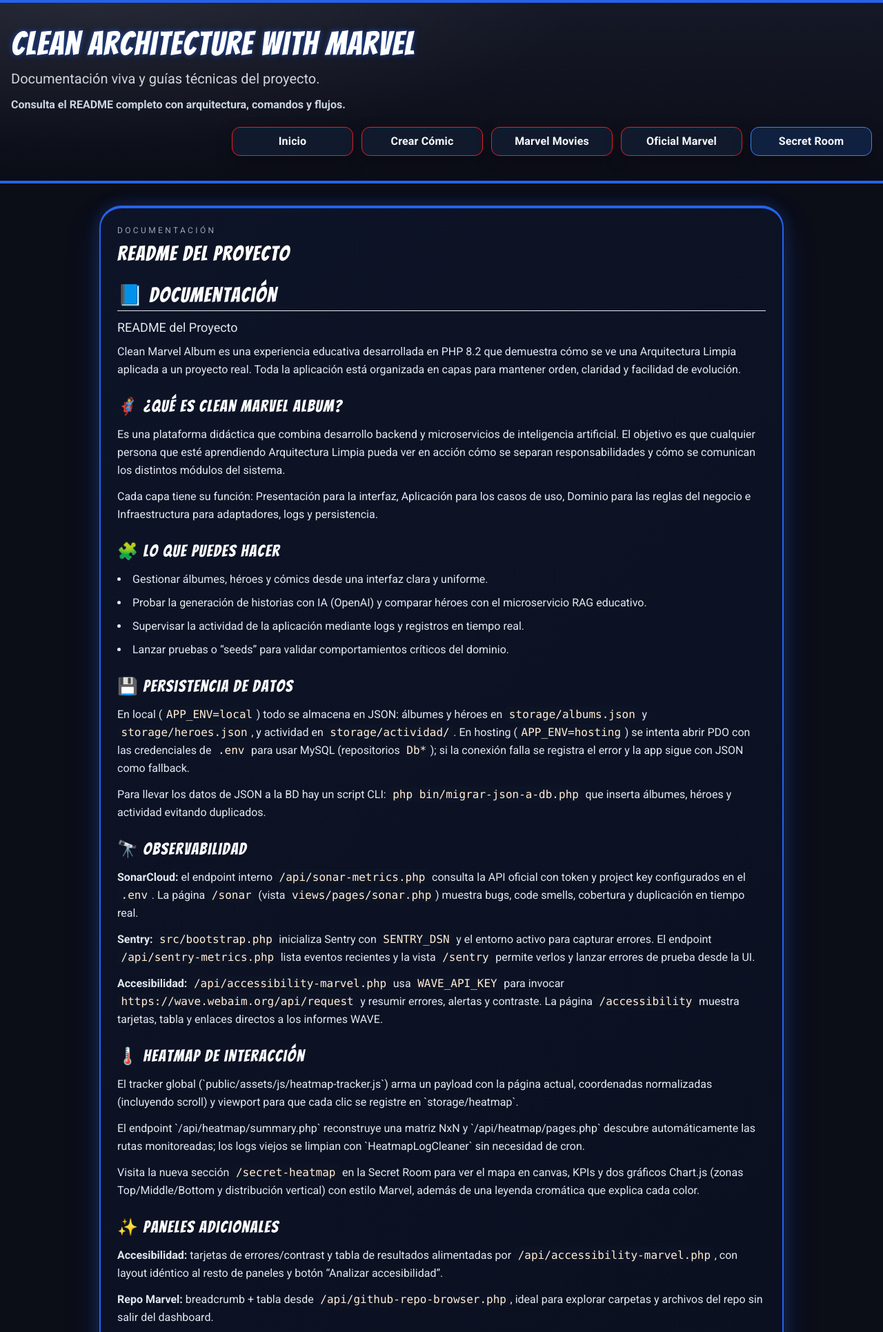
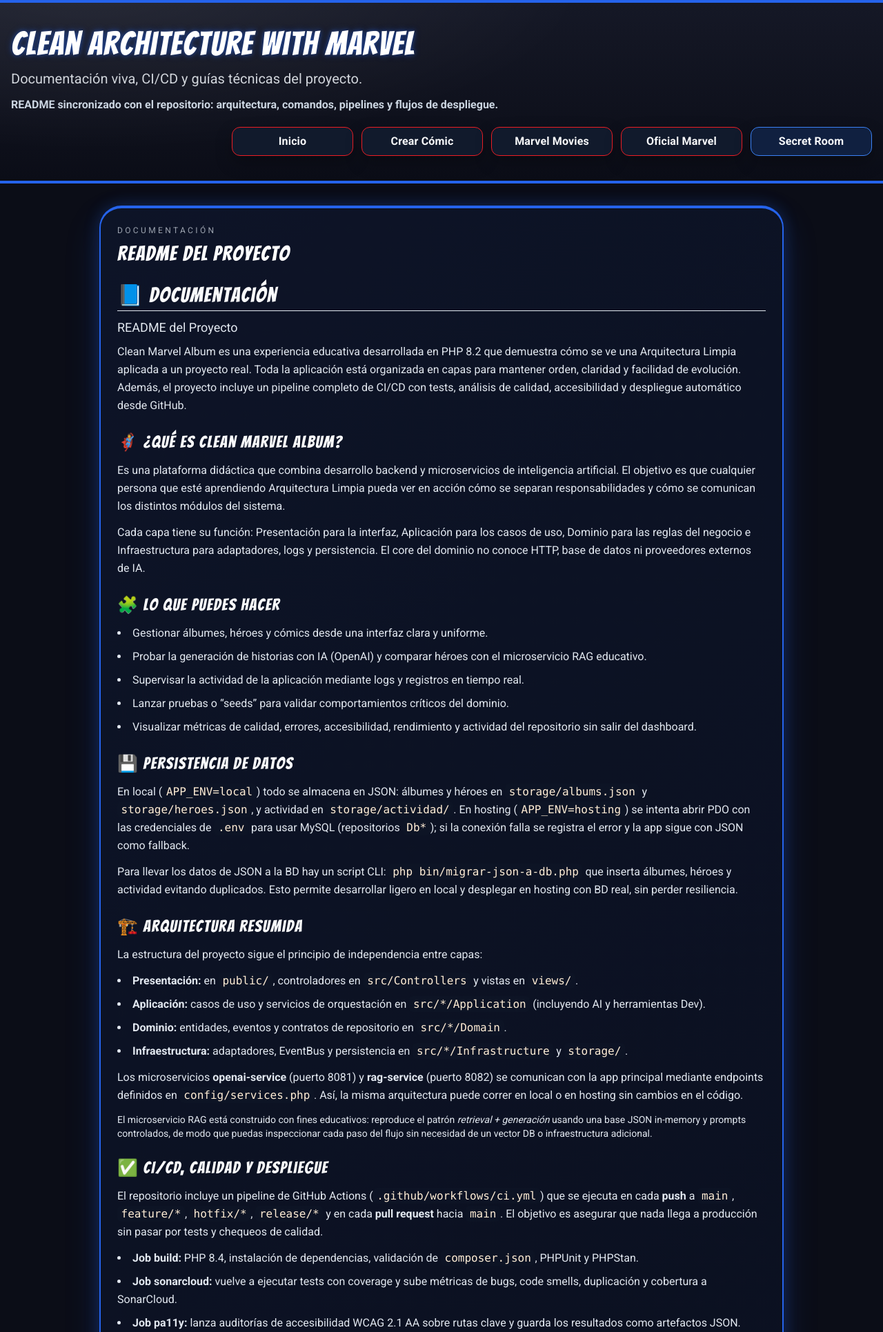
Before and after one commit to 20Luisma/marvel, a PHP site: page /v1/views/pages/readme.php in a window 1280 px wide. Shown: the top 1931 px of the page at 69% size. Run offline with PHP 8.4, Linux system fonts and the light colour scheme; some libraries are stand-ins or nearby versions.

Commit message:
commit rápido desde VS Code

```diff
--- a/views/pages/readme.php
+++ b/views/pages/readme.php
@@ -15,10 +15,10 @@ require_once __DIR__ . '/../layouts/header.php';
       <div class="space-y-3 max-w-3xl">
         <h1 class="app-hero__title text-4xl sm:text-5xl">Clean Architecture with Marvel</h1>
         <p class="text-lg text-gray-300 max-w-2xl leading-snug sm:text-xl">
-          Documentación viva y guías técnicas del proyecto.
+          Documentación viva, CI/CD y guías técnicas del proyecto.
         </p>
         <p class="app-hero__meta text-base text-slate-300">
-          Consulta el README completo con arquitectura, comandos y flujos.
+          README sincronizado con el repositorio: arquitectura, comandos, pipelines y flujos de despliegue.
         </p>
       </div>
     </div>
@@ -42,7 +42,8 @@ require_once __DIR__ . '/../layouts/header.php';
           <p class="text-lg text-gray-300">README del Proyecto</p>
           <p>
             Clean Marvel Album es una experiencia educativa desarrollada en PHP 8.2 que demuestra cómo se ve una Arquitectura Limpia aplicada a un proyecto real.
-            Toda la aplicación está organizada en capas para mantener orden, claridad y facilidad de evolución.
+            Toda la aplicación está organizada en capas para mantener orden, claridad y facilidad de evolución. Además, el proyecto incluye un pipeline completo
+            de CI/CD con tests, análisis de calidad, accesibilidad y despliegue automático desde GitHub.
           </p>
         </section>
 
@@ -55,7 +56,7 @@ require_once __DIR__ . '/../layouts/header.php';
           </p>
           <p>
             Cada capa tiene su función: Presentación para la interfaz, Aplicación para los casos de uso, Dominio para las reglas del negocio e Infraestructura
-            para adaptadores, logs y persistencia.
+            para adaptadores, logs y persistencia. El core del dominio no conoce HTTP, base de datos ni proveedores externos de IA.
           </p>
         </section>
 
@@ -66,64 +67,24 @@ require_once __DIR__ . '/../layouts/header.php';
             <li>Probar la generación de historias con IA (OpenAI) y comparar héroes con el microservicio RAG educativo.</li>
             <li>Supervisar la actividad de la aplicación mediante logs y registros en tiempo real.</li>
             <li>Lanzar pruebas o “seeds” para validar comportamientos críticos del dominio.</li>
+            <li>Visualizar métricas de calidad, errores, accesibilidad, rendimiento y actividad del repositorio sin salir del dashboard.</li>
           </ul>
         </section>
 
         <section class="space-y-3">
           <h3 class="text-2xl text-white">💾 Persistencia de datos</h3>
           <p>En local (<code>APP_ENV=local</code>) todo se almacena en JSON: álbumes y héroes en <code>storage/albums.json</code> y <code>storage/heroes.json</code>, y actividad en <code>storage/actividad/</code>. En hosting (<code>APP_ENV=hosting</code>) se intenta abrir PDO con las credenciales de <code>.env</code> para usar MySQL (repositorios <code>Db*</code>); si la conexión falla se registra el error y la app sigue con JSON como fallback.</p>
-          <p>Para llevar los datos de JSON a la BD hay un script CLI: <code>php bin/migrar-json-a-db.php</code> que inserta álbumes, héroes y actividad evitando duplicados.</p>
-        </section>
-
-        <section class="space-y-3">
-          <h3 class="text-2xl text-white">🔭 Observabilidad</h3>
-          <p><strong>SonarCloud:</strong> el endpoint interno <code>/api/sonar-metrics.php</code> consulta la API oficial con token y project key configurados en el <code>.env</code>. La página <code>/sonar</code> (vista <code>views/pages/sonar.php</code>) muestra bugs, code smells, cobertura y duplicación en tiempo real.</p>
-          <p><strong>Sentry:</strong> <code>src/bootstrap.php</code> inicializa Sentry con <code>SENTRY_DSN</code> y el entorno activo para capturar errores. El endpoint <code>/api/sentry-metrics.php</code> lista eventos recientes y la vista <code>/sentry</code> permite verlos y lanzar errores de prueba desde la UI.</p>
-          <p><strong>Accesibilidad:</strong> <code>/api/accessibility-marvel.php</code> usa <code>WAVE_API_KEY</code> para invocar <code>https://wave.webaim.org/api/request</code> y resumir errores, alertas y contraste. La página <code>/accessibility</code> muestra tarjetas, tabla y enlaces directos a los informes WAVE.</p>
-        </section>
-
-        <section class="space-y-3">
-          <h3 class="text-2xl text-white">🌡️ Heatmap de interacción</h3>
-          <p>El tracker global (`public/assets/js/heatmap-tracker.js`) arma un payload con la página actual, coordenadas normalizadas (incluyendo scroll) y viewport para que cada clic se registre en `storage/heatmap`.</p>
-          <p>El endpoint `/api/heatmap/summary.php` reconstruye una matriz NxN y `/api/heatmap/pages.php` descubre automáticamente las rutas monitoreadas; los logs viejos se limpian con `HeatmapLogCleaner` sin necesidad de cron.</p>
-          <p>Visita la nueva sección <code>/secret-heatmap</code> en la Secret Room para ver el mapa en canvas, KPIs y dos gráficos Chart.js (zonas Top/Middle/Bottom y distribución vertical) con estilo Marvel, además de una leyenda cromática que explica cada color.</p>
-        </section>
-
-        <section class="space-y-3">
-          <h3 class="text-2xl text-white">✨ Paneles adicionales</h3>
-          <ul class="space-y-3 text-gray-200">
-            <li>
-              <strong>Accesibilidad:</strong> tarjetas de errores/contrast y tabla de resultados alimentadas por <code>/api/accessibility-marvel.php</code>, con layout idéntico al resto de paneles y botón “Analizar accesibilidad”.
-            </li>
-            <li>
-              <strong>Repo Marvel:</strong> breadcrumb + tabla desde <code>/api/github-repo-browser.php</code>, ideal para explorar carpetas y archivos del repo sin salir del dashboard.
-            </li>
-            <li>
-              <strong>Performance Marvel:</strong> `public/assets/js/panel-performance.js` pinta KPIs coloridos y cuellos de botella, consumiendo <code>/api/performance-marvel.php</code> y PageSpeed Insights.
-            </li>
-          </ul>
-        </section>
-
-        <section class="space-y-3">
-          <h3 class="text-2xl text-white">🔐 Seguridad aplicada</h3>
-          <ul class="list-disc list-inside space-y-2 text-gray-200">
-            <li>CORS restringido con <code>APP_ORIGIN</code>/<code>APP_URL</code>; los orígenes no autorizados reciben 403.</li>
-            <li>Tokens opcionales/obligatorios: <code>TTS_INTERNAL_TOKEN</code> (TTS ElevenLabs) y <code>MARVEL_UPDATE_TOKEN</code> (webhook n8n). Se envían por cabecera <code>Authorization: Bearer ...</code> únicamente cuando la variable está configurada; si se deja vacía, n8n puede actualizar el video sin token, pero se recomienda fijarlo en entornos públicos.</li>
-            <li>Cabeceras globales: X-Frame-Options SAMEORIGIN, X-Content-Type-Options nosniff, Referrer-Policy same-origin, Permissions-Policy mínima y CSP permitiendo sólo CDNs necesarios, YouTube y hosts de desarrollo.</li>
-            <li>Logs/artefactos sensibles fuera de <code>public/</code>: n8n escribe en <code>storage/marvel/</code> con rotación; lectura con fallback al JSON legacy.</li>
-            <li>Uploads endurecidos: extensión + MIME real (finfo) y límite 5MB para portadas. <code>.htaccess</code> bloquea <code>.env</code> y extensiones sensibles.</li>
-            <li>Pendiente para nivel “alto”: tokens CSRF en formularios/POST y CSP sin <code>'unsafe-inline'</code> usando nonces/hash.</li>
-          </ul>
+          <p>Para llevar los datos de JSON a la BD hay un script CLI: <code>php bin/migrar-json-a-db.php</code> que inserta álbumes, héroes y actividad evitando duplicados. Esto permite desarrollar ligero en local y desplegar en hosting con BD real, sin perder resiliencia.</p>
         </section>
 
         <section class="space-y-3">
           <h3 class="text-2xl text-white">🏗️ Arquitectura resumida</h3>
           <p>La estructura del proyecto sigue el principio de independencia entre capas:</p>
           <ul class="list-disc list-inside space-y-2 text-gray-200">
-            <li><strong>Presentación:</strong> en <code>public/</code> y <code>views/</code>.</li>
-            <li><strong>Aplicación:</strong> casos de uso en <code>src/*/Application</code>.</li>
-            <li><strong>Dominio:</strong> entidades y contratos en <code>src/*/Domain</code>.</li>
-            <li><strong>Infraestructura:</strong> adaptadores y persistencia en <code>src/*/Infrastructure</code>.</li>
+            <li><strong>Presentación:</strong> en <code>public/</code>, controladores en <code>src/Controllers</code> y vistas en <code>views/</code>.</li>
+            <li><strong>Aplicación:</strong> casos de uso y servicios de orquestación en <code>src/*/Application</code> (incluyendo AI y herramientas Dev).</li>
+            <li><strong>Dominio:</strong> entidades, eventos y contratos de repositorio en <code>src/*/Domain</code>.</li>
+            <li><strong>Infraestructura:</strong> adaptadores, EventBus y persistencia en <code>src/*/Infrastructure</code> y <code>storage/</code>.</li>
           </ul>
           <p>
             Los microservicios <strong>openai-service</strong> (puerto 8081) y <strong>rag-service</strong> (puerto 8082) se comunican con la app principal
@@ -135,27 +96,90 @@ require_once __DIR__ . '/../layouts/header.php';
           </p>
         </section>
 
+        <!-- CI/CD Y PIPELINE DE CALIDAD -->
         <section class="space-y-3">
-          <h3 class="text-2xl text-white">🧪 Calidad</h3>
+          <h3 class="text-2xl text-white">✅ CI/CD, calidad y despliegue</h3>
           <p>
-            El proyecto incluye pruebas automáticas (PHPUnit) y auditorías de actividad que permiten detectar errores antes de desplegar.
-            Cada acción —desde crear un álbum hasta comparar héroes— queda registrada para analizar el comportamiento del sistema en entornos reales.
+            El repositorio incluye un pipeline de GitHub Actions (<code>.github/workflows/ci.yml</code>) que se ejecuta en cada <strong>push</strong> a
+            <code>main</code>, <code>feature/*</code>, <code>hotfix/*</code>, <code>release/*</code> y en cada <strong>pull request</strong> hacia <code>main</code>.
+            El objetivo es asegurar que nada llega a producción sin pasar por tests y chequeos de calidad.
+          </p>
+          <ul class="list-disc list-inside space-y-2 text-gray-200">
+            <li><strong>Job build:</strong> PHP 8.4, instalación de dependencias, validación de <code>composer.json</code>, PHPUnit y PHPStan.</li>
+            <li><strong>Job sonarcloud:</strong> vuelve a ejecutar tests con coverage y sube métricas de bugs, code smells, duplicación y cobertura a SonarCloud.</li>
+            <li><strong>Job pa11y:</strong> lanza auditorías de accesibilidad WCAG 2.1 AA sobre rutas clave y guarda los resultados como artefactos JSON.</li>
+            <li><strong>Job lighthouse:</strong> analiza rendimiento, accesibilidad, SEO y best practices mediante Lighthouse CI.</li>
+            <li><strong>Job playwright:</strong> ejecuta tests E2E en Chromium sobre las páginas principales, con trazas, capturas y vídeos como artefactos.</li>
+          </ul>
+          <p>
+            Opcionalmente, un workflow separado de <strong>deploy FTP</strong> puede subirse a producción sólo cuando el pipeline de calidad pasa en verde, subiendo los
+            archivos al hosting via FTP/SFTP. El proyecto también está preparado para incluir un flujo de rollback sencillo, recuperando la versión anterior si algo falla
+            tras un despliegue.
           </p>
         </section>
 
+        <!-- OBSERVABILIDAD -->
         <section class="space-y-3">
-          <h3 class="text-2xl text-white">📈 SonarCloud y tipos de tests</h3>
-          <p>
-            La página de SonarCloud muestra el estado de calidad del código consumiendo el reporte de cobertura generado por PHPUnit.
-            El pipeline lee <code>coverage.xml</code> para sincronizarse con <code>sonar-project.properties</code> sin exponer secretos.
-          </p>
-          <ul class="list-disc list-inside space-y-2 text-gray-200">
-            <li>Suites unitarias para entidades y servicios puros, más pruebas de aplicación con repositorios en memoria (sin tocar disco ni HTTP).</li>
-            <li>Dobles de prueba en <code>tests/Fakes</code> y <code>tests/Doubles</code> evitan dependencias reales y mantienen determinismo.</li>
-            <li>Ejecuta <code>composer test</code> o <code>composer test:cov</code> para generar <code>build/coverage.xml</code> que luego consume SonarCloud.</li>
+          <h3 class="text-2xl text-white">🔭 Observabilidad</h3>
+          <p><strong>SonarCloud:</strong> el endpoint interno <code>/api/sonar-metrics.php</code> consulta la API oficial con token y project key configurados en el <code>.env</code>. La página <code>/sonar</code> (vista <code>views/pages/sonar.php</code>) muestra bugs, code smells, cobertura y duplicación en tiempo real aprovechando el reporte de cobertura generado tanto en local como en el pipeline.</p>
+          <p><strong>Sentry:</strong> <code>src/bootstrap.php</code> inicializa Sentry con <code>SENTRY_DSN</code> y el entorno activo para capturar errores. El endpoint <code>/api/sentry-metrics.php</code> lista eventos recientes y la vista <code>/sentry</code> permite verlos y lanzar errores de prueba desde la UI.</p>
+          <p><strong>Accesibilidad (WAVE + Pa11y):</strong> <code>/api/accessibility-marvel.php</code> usa <code>WAVE_API_KEY</code> para invocar <code>https://wave.webaim.org/api/request</code> y resumir errores, alertas y contraste, mientras que Pa11y se ejecuta tanto en el pipeline como en scripts locales para mantener las páginas en WCAG 2.1 AA.</p>
+          <p><strong>Performance (PageSpeed + Lighthouse):</strong> <code>/api/performance-marvel.php</code> consulta PageSpeed Insights para las rutas clave y la página <code>/performance</code> muestra KPIs y oportunidades. Lighthouse CI refuerza este análisis en el pipeline en cada push.</p>
+        </section>
+
+        <!-- HEATMAP -->
+        <section class="space-y-3">
+          <h3 class="text-2xl text-white">🌡️ Heatmap de interacción</h3>
+          <p>El tracker global (<code>public/assets/js/heatmap-tracker.js</code>) arma un payload con la página actual, coordenadas normalizadas (incluyendo scroll) y viewport para que cada clic se registre en <code>storage/heatmap</code>.</p>
+          <p>El endpoint <code>/api/heatmap/summary.php</code> reconstruye una matriz NxN y <code>/api/heatmap/pages.php</code> descubre automáticamente las rutas monitoreadas; los logs viejos se limpian con <code>HeatmapLogCleaner</code> sin necesidad de cron y con rotación mensual para no llenar disco.</p>
+          <p>Visita la nueva sección <code>/secret-heatmap</code> en la Secret Room para ver el mapa en canvas, KPIs y dos gráficos Chart.js (zonas Top/Middle/Bottom y distribución vertical) con estilo Marvel, además de una leyenda cromática que explica cada color.</p>
+        </section>
+
+        <!-- PANELES ADICIONALES -->
+        <section class="space-y-3">
+          <h3 class="text-2xl text-white">✨ Paneles adicionales</h3>
+          <ul class="space-y-3 text-gray-200">
+            <li>
+              <strong>Accesibilidad:</strong> tarjetas de errores/contrast y tabla de resultados alimentadas por <code>/api/accessibility-marvel.php</code>, con layout idéntico al resto de paneles y botón “Analizar accesibilidad”.
+            </li>
+            <li>
+              <strong>Repo Marvel:</strong> breadcrumb + tabla desde <code>/api/github-repo-browser.php</code>, ideal para explorar carpetas y archivos del repo sin salir del dashboard.
+            </li>
+            <li>
+              <strong>Performance Marvel:</strong> <code>public/assets/js/panel-performance.js</code> pinta KPIs coloridos y cuellos de botella, consumiendo <code>/api/performance-marvel.php</code> y PageSpeed Insights.
+            </li>
           </ul>
         </section>
 
+        <!-- SEGURIDAD -->
+        <section class="space-y-3">
+          <h3 class="text-2xl text-white">🔐 Seguridad aplicada</h3>
+          <ul class="list-disc list-inside space-y-2 text-gray-200">
+            <li>CORS restringido con <code>APP_ORIGIN</code>/<code>APP_URL</code>; los orígenes no autorizados reciben 403.</li>
+            <li>Tokens opcionales/obligatorios: <code>TTS_INTERNAL_TOKEN</code> (TTS ElevenLabs) y <code>MARVEL_UPDATE_TOKEN</code> (webhook n8n). Se envían por cabecera <code>Authorization: Bearer ...</code> únicamente cuando la variable está configurada; si se deja vacía, n8n puede actualizar el vídeo sin token, pero se recomienda fijarlo en entornos públicos.</li>
+            <li>Cabeceras globales: X-Frame-Options SAMEORIGIN, X-Content-Type-Options nosniff, Referrer-Policy same-origin, Permissions-Policy mínima y CSP permitiendo sólo CDNs necesarios, YouTube y hosts de desarrollo.</li>
+            <li>Logs/artefactos sensibles fuera de <code>public/</code>: n8n escribe en <code>storage/marvel/</code> con rotación; lectura con fallback al JSON legacy.</li>
+            <li>Uploads endurecidos: extensión + MIME real (finfo) y límite 5MB para portadas. <code>.htaccess</code> bloquea <code>.env</code> y extensiones sensibles.</li>
+            <li>Pendiente para nivel “alto”: tokens CSRF en formularios/POST y CSP sin <code>'unsafe-inline'</code> usando nonces/hash.</li>
+          </ul>
+        </section>
+
+        <!-- CALIDAD Y TESTS -->
+        <section class="space-y-3">
+          <h3 class="text-2xl text-white">🧪 Calidad y tipos de tests</h3>
+          <p>
+            El proyecto incluye pruebas automáticas (PHPUnit), análisis estático (PHPStan), auditorías de accesibilidad (WAVE + Pa11y), rendimiento (PageSpeed + Lighthouse) y tests E2E (Playwright).
+            La idea es tener una visión completa de la salud del sistema tanto en local como en la integración continua.
+          </p>
+          <ul class="list-disc list-inside space-y-2 text-gray-200">
+            <li>Suites unitarias para entidades y servicios puros.</li>
+            <li>Pruebas de aplicación con repositorios en memoria (sin tocar disco ni HTTP externo).</li>
+            <li>Dobles de prueba en <code>tests/Fakes</code> y <code>tests/Doubles</code> para mantener determinismo.</li>
+            <li>Generación de <code>coverage.xml</code> con <code>composer test:cov</code> y uso de ese reporte en SonarCloud.</li>
+          </ul>
+        </section>
+
+        <!-- NARRACIÓN ELEVENLABS -->
         <section class="space-y-3">
           <h3 class="text-2xl text-white">🔊 Narración con ElevenLabs</h3>
           <p>
@@ -169,28 +193,31 @@ require_once __DIR__ . '/../layouts/header.php';
           </ul>
         </section>
 
+        <!-- PANEL GITHUB -->
         <section class="space-y-3">
           <h3 class="text-2xl text-white">🐙 Panel GitHub en vivo</h3>
           <p>
-            La nueva vista <code>/panel-github.php</code> consume la clase <code>App\Services\GithubClient</code> para consultar la API oficial de GitHub y mostrar Pull Requests del repo
+            La vista <code>/panel-github</code> consume la clase <code>App\Services\GithubClient</code> para consultar la API oficial de GitHub y mostrar Pull Requests del repo
             <code>20Luisma/marvel</code>. Puedes filtrar por rango de fechas y revisar cuántos commits, reviews y reviewers únicos tuvo cada PR, junto con sus labels.
           </p>
           <ul class="list-disc list-inside space-y-2 text-gray-200">
             <li>Configura <code>GITHUB_API_KEY</code> en el <code>.env</code> con un token personal que tenga permisos de lectura.</li>
             <li>El dashboard normaliza fechas (YYYY-MM-DD), muestra errores claros cuando falta el token y enlaza cada PR directo en GitHub.</li>
-            <li>Los estilos (<code>public/assets/css/panel-github.css</code>) y el top action dedicado mantienen el mismo look & feel del resto del proyecto.</li>
+            <li>Los estilos (<code>public/assets/css/panel-github.css</code>) y el top action dedicado mantienen el mismo look &amp; feel del resto del proyecto.</li>
           </ul>
         </section>
 
+        <!-- CONTENIDO OFICIAL -->
         <section class="space-y-3">
           <h3 class="text-2xl text-white">📺 Contenido oficial (YouTube + n8n)</h3>
           <p>
             La sección “Oficial Marvel” está pensada para recibir contenido que venga de las fuentes oficiales (por ejemplo el canal de YouTube).
-            Ese contenido se podrá traer mediante n8n o un scraper y guardarlo para mostrarlo dentro de la app con el mismo diseño.
+            Ese contenido se puede traer mediante n8n o un scraper y guardarlo para mostrarlo dentro de la app con el mismo diseño.
             La arquitectura ya está preparada para consumir ese contenido externo sin mezclarlo con el dominio principal.
           </p>
         </section>
 
+        <!-- COMANDOS ÚTILES -->
         <section class="space-y-3">
           <h3 class="text-2xl text-white">⚙️ Comandos útiles</h3>
           <div class="grid gap-4 md:grid-cols-2">
@@ -199,25 +226,30 @@ require_once __DIR__ . '/../layouts/header.php';
               <ul class="space-y-2 text-sm text-gray-200">
                 <li><code>composer install</code> — Instala las dependencias.</li>
                 <li><code>composer serve</code> — Levanta la app en <strong>localhost:8080</strong>.</li>
+                <li><code>php -S localhost:8081 -t public</code> — Microservicio OpenAI en local.</li>
+                <li><code>php -S localhost:8082 -t public</code> — Microservicio RAG en local.</li>
               </ul>
             </div>
             <div class="rounded-xl border border-slate-700/80 bg-slate-900/70 p-4">
               <p class="text-xs uppercase tracking-[0.24em] text-gray-400 mb-2">Calidad</p>
               <ul class="space-y-2 text-sm text-gray-200">
                 <li><code>vendor/bin/phpunit</code> — Ejecuta las pruebas automáticas.</li>
+                <li><code>composer test:cov</code> — Genera reporte de cobertura para SonarCloud.</li>
                 <li><code>vendor/bin/phpstan analyse</code> — Analiza la calidad del código.</li>
+                <li>Tasks de VS Code en <code>.vscode/tasks.json</code> para QA completo, Git y servidores en un clic.</li>
               </ul>
             </div>
           </div>
         </section>
 
+        <!-- CIERRE -->
         <section class="space-y-3">
           <h3 class="text-2xl text-white">🚀 ¿Cómo continuar?</h3>
           <p>
             Explora la carpeta <code>docs/</code> para conocer más sobre la arquitectura, endpoints y roadmap.
             Revisa también los microservicios para entender cómo se integran con el backend principal.
             Todas las vistas comparten la misma cabecera y barra de acciones para que puedas moverte fácil entre álbumes, héroes,
-            cómics, documentación y la futura página oficial.
+            cómics, documentación, paneles de calidad y la sección oficial.
           </p>
         </section>
       </article>
```
Also changed, not shown: public/storage/heatmap/last_cleanup.json, 1 other file.
